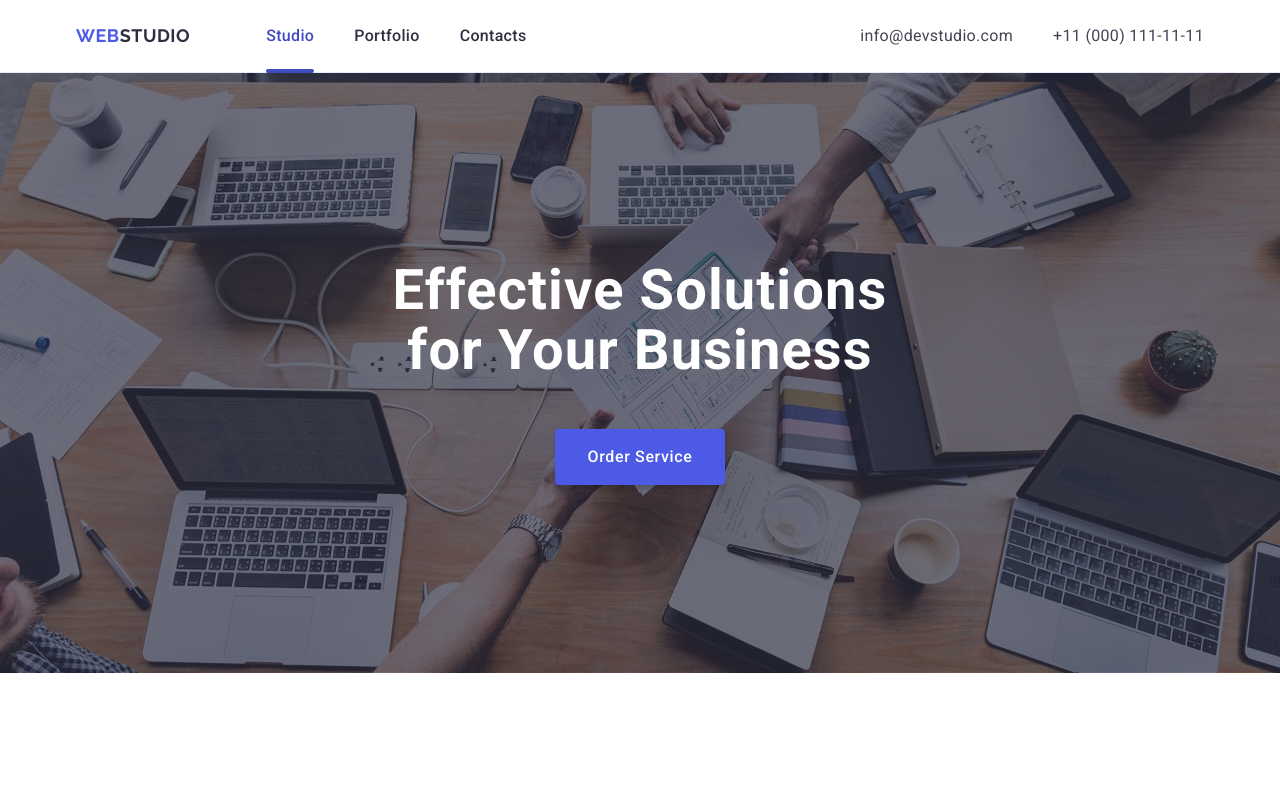
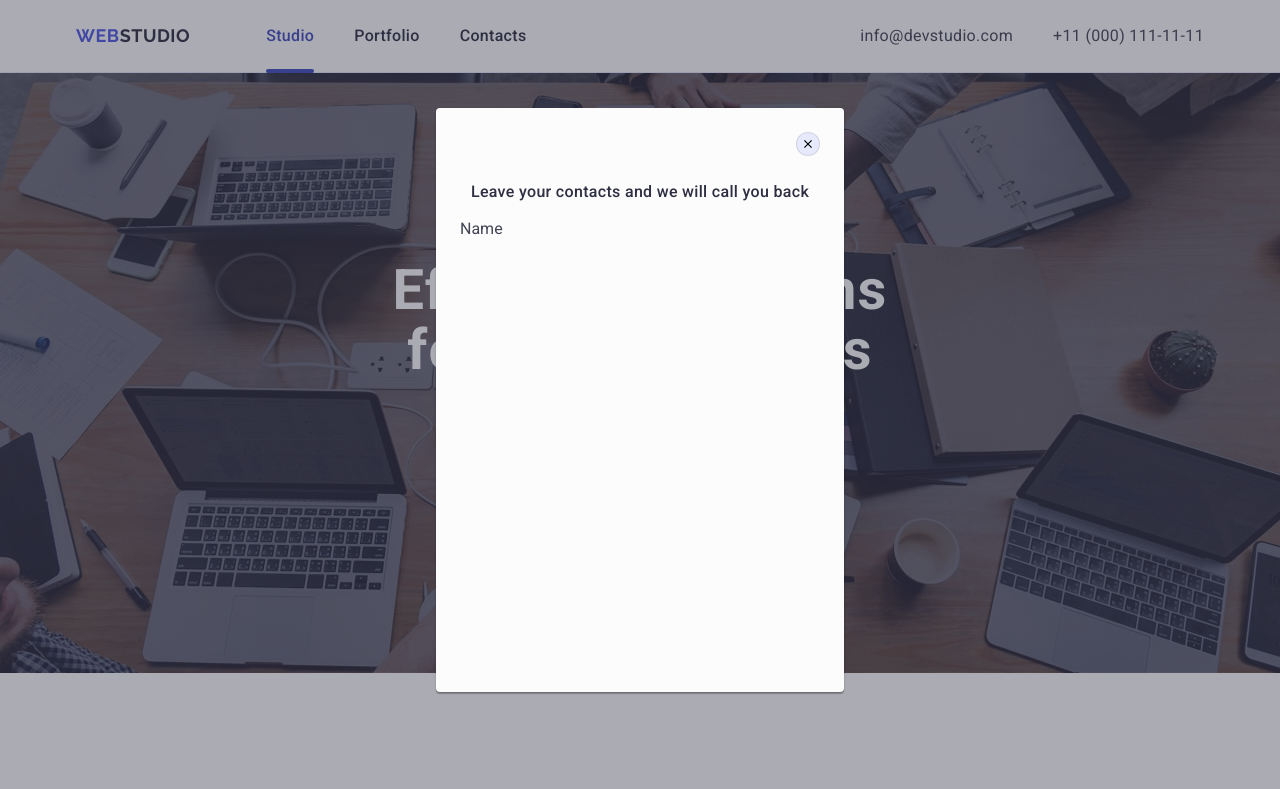
Before and after one commit to DenysHedenko/goit-markup-hw-05, a plain HTML site: page index.html in a window 1280 px wide. Shown: the top 789 px of the page. Drawn offline with nearby package versions, Linux system fonts and the light colour scheme.

Commit message:
modal form

```diff
--- a/css/styles.css
+++ b/css/styles.css
@@ -492,7 +492,7 @@ img {
     color: #fff;
 }
 
-.subscribeform-label {
+.subscribeform {
     display: flex;
     gap: 24px;
 }
@@ -521,7 +521,7 @@ img {
     padding: 8px 24px;
     min-width: 165px;
     height: 40px;
-    background: #4d5ae5;
+    background-color: #4d5ae5;
     font-size: 16px;
     line-height: 1.5;
     letter-spacing: 0.04em;
@@ -541,3 +541,77 @@ img {
     margin-left: 16px;
     fill: #fff;
 }
+
+
+                /*modal form*/
+
+.madalform-background {
+    position: fixed;
+    top: 0;
+    left: 0;
+    width: 100%;
+    height: 100%;
+    background-color: rgba(46, 47, 66, 0.4);
+    transition: opacity 250ms cubic-bezier(0.4, 0, 0.2, 1),
+    visibility 250ms cubic-bezier(0.4, 0, 0.2, 1);
+}
+
+.madalform {
+    position: absolute;
+    top: 50%;
+    left: 50%;
+    transform: translate(-50%, -50%);
+    width: 408px;
+    min-height: 584px;
+    box-shadow: 0 1px 1px 0 rgba(0, 0, 0, 0.14), 0 1px 3px 0 rgba(0, 0, 0, 0.12), 0 2px 1px 0 rgba(0, 0, 0, 0.2);
+    background: #fcfcfc;
+    border-radius: 4px;
+    transition: transform 250ms cubic-bezier(0.4, 0, 0.2, 1);
+    padding: 72px 24px 24px 24px;
+}
+
+.madalform-button {
+    position: absolute;
+    top: 24px;
+    right: 24px;
+    width: 24px;
+    height: 24px;
+    border-radius: 50%;
+    display: flex;
+    align-items: center;
+    justify-content: center;
+    background-color: #e7e9fc;
+    border: 1px solid rgba(0, 0, 0, 0.1);
+    padding: 0;
+    cursor: pointer;
+    transition: background-color 250ms cubic-bezier(0.4, 0, 0.2, 1), border 250ms cubic-bezier(0.4, 0, 0.2, 1);
+}
+
+.madalform-button:hover,
+.madalform-button:focus {
+    background-color: #404bbf;
+    border: none;
+}
+
+.madalform-button:hover .madalform-button-svg,
+.madalform-button:focus .madalform-button-svg {
+    fill: #ffffff
+}
+
+.madalform-button-svg {
+    transition: fill 250ms cubic-bezier(0.4, 0, 0.2, 1);
+}
+
+.madalform-text {
+    font-weight: 500;
+    font-size: 16px;
+    line-height: 1.5;
+    letter-spacing: 0.02em;
+    text-align: center;
+    color: #2e2f42;
+    margin-bottom: 16px;
+}
+
+.madalform-form {
+    margin-bottom: 8px;
+}
--- a/index.html
+++ b/index.html
@@ -471,18 +471,35 @@
               <input
                 class="subscribeform-input"
                 type="email"
-                name="email_form"
+                name="email-form"
                 placeholder="E-mail" />
-              <button class="subscribeform-button" type="submit">
-                Subscribe
-                <svg class="subscribeform-svg" width="24" height="24">
-                  <use href="./images/icons.svg#icon-telegram"></use>
-                </svg>
-              </button>
             </label>
+            <button class="subscribeform-button" type="submit">
+              Subscribe
+              <svg class="subscribeform-svg" width="24" height="24">
+                <use href="./images/icons.svg#icon-telegram"></use>
+              </svg>
+            </button>
           </form>
         </div>
       </div>
     </footer>
+    <div class="madalform-background">
+      <div class="madalform">
+        <button class="madalform-button" type="button">
+          <svg class="madalform-button-svg" width="8" height="8">
+            <use href="./images/icons.svg#icon-close"></use>
+          </svg>
+        </button>
+        <p class="madalform-text">
+          Leave your contacts and we will call you back
+        </p>
+        <form action="">
+          <div class="madalform-form">
+            <label for="">Name</label>
+          </div>
+        </form>
+      </div>
+    </div>
   </body>
 </html>
```
